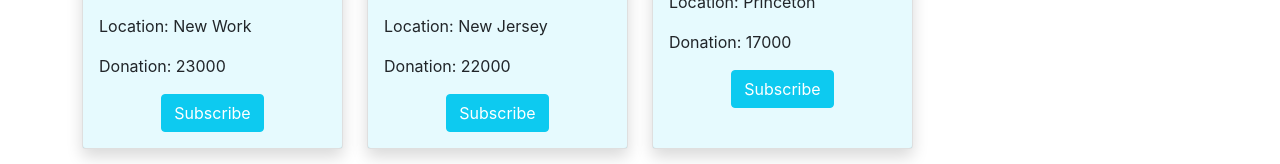
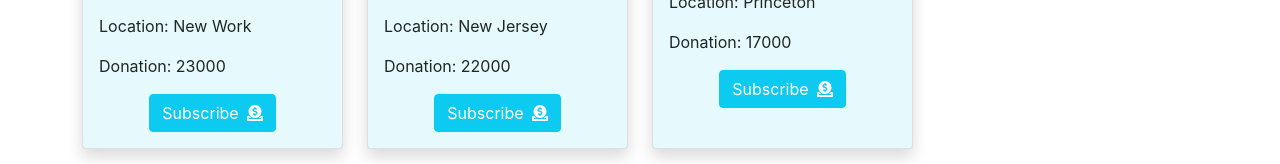
Before and after one commit to asif-iqbal-munna/developert-seminar, a React (Create React App) app: page / in a window 1280 px wide. Shown: the part 636-800 px from the top of the page. Built offline with nearby package versions, Linux system fonts and the light colour scheme.

Commit message:
icon added

```diff
--- a/package.json
+++ b/package.json
@@ -3,6 +3,9 @@
   "version": "0.1.0",
   "private": true,
   "dependencies": {
+    "@fortawesome/fontawesome-svg-core": "^1.2.36",
+    "@fortawesome/free-solid-svg-icons": "^5.15.4",
+    "@fortawesome/react-fontawesome": "^0.1.15",
     "@testing-library/jest-dom": "^5.14.1",
     "@testing-library/react": "^11.2.7",
     "@testing-library/user-event": "^12.8.3",
--- a/public/index.html
+++ b/public/index.html
@@ -29,6 +29,11 @@
     <link href="https://cdn.jsdelivr.net/npm/bootstrap@5.1.1/dist/css/bootstrap.min.css" rel="stylesheet"
       integrity="sha384-F3w7mX95PdgyTmZZMECAngseQB83DfGTowi0iMjiWaeVhAn4FJkqJByhZMI3AhiU" crossorigin="anonymous">
 
+      <!-- Font Awesome CDN -->
+      <link rel="stylesheet" href="https://use.fontawesome.com/releases/v5.15.4/css/all.css"
+        integrity="sha384-DyZ88mC6Up2uqS4h/KRgHuoeGwBcD4Ng9SiP4dIRy0EXTlnuz47vAwmeGwVChigm" crossorigin="anonymous">
+
+
     <title>Developers Seminar</title>
   </head>
   <body>
--- a/src/components/Contributors/Contributors.js
+++ b/src/components/Contributors/Contributors.js
@@ -1,4 +1,6 @@
+import { FontAwesomeIcon } from '@fortawesome/react-fontawesome';
 import React from 'react';
+import { faDonate } from '@fortawesome/free-solid-svg-icons';
 
 const Contributors = (props) => {
 
@@ -18,7 +20,10 @@ const Contributors = (props) => {
                     <p>Location: {location}</p>
                     <p>Donation: {donation}</p>
                     <button className='btn btn-info d-block mx-auto text-white'
-                            onClick={() => props.subscribeBtn(props.contributor)}>Subscribe</button>
+                            onClick={() => props.subscribeBtn(props.contributor)}>
+                                Subscribe
+                                <FontAwesomeIcon className='ms-2' icon={faDonate} />
+                                </button>
                 </div>
             </div>
         </div>
```
Also changed, not shown: 1 other file (tests, documents, lock files or other folders).
